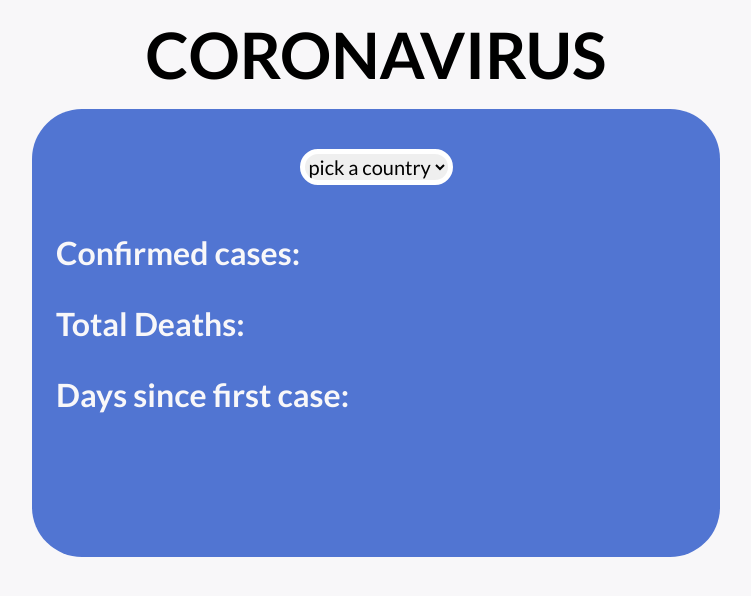
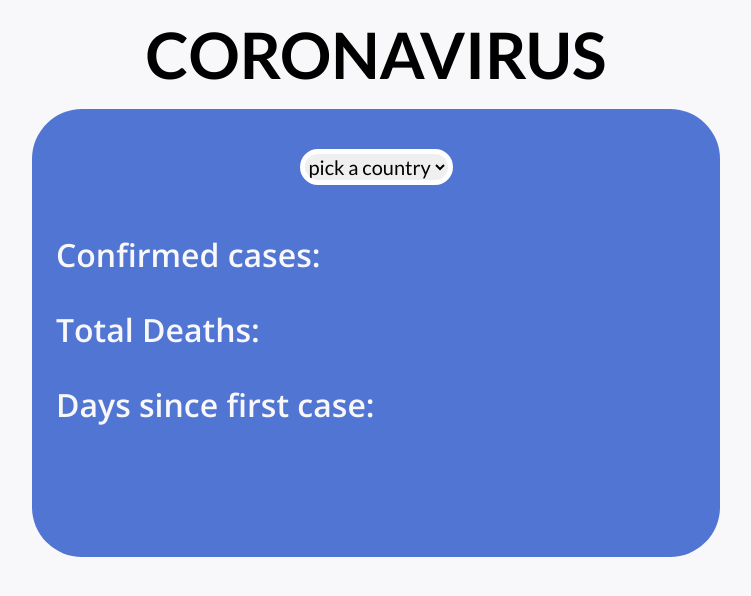
Before and after one commit to anniebart/coviddataviz, a plain HTML site: page index.html in a window 1280 px wide. Shown: the whole page, without its empty margins (264-1015 px from the left). Drawn offline with nearby package versions, Linux system fonts and the light colour scheme; no server answers.

Commit message:
style changes

```diff
--- a/style.css
+++ b/style.css
@@ -1,7 +1,7 @@
 @import url('https://fonts.googleapis.com/css2?family=Lato:wght@100;300;400;700;900&display=swap');
-
+@import url('https://fonts.googleapis.com/css2?family=Open+Sans:wght@300;400;600&display=swap');
 body {
-    font-family: Lato;
+    font-family: Open Sans;
     color: #F8F7F9;
     background-color: #F8F7F9;
     font-size:32px;
@@ -14,6 +14,7 @@ svg {
     width:200px;
 }
 h1 {
+    font-family: Lato;
     color: black;
     text-align:center;
     text-transform: uppercase;
```
